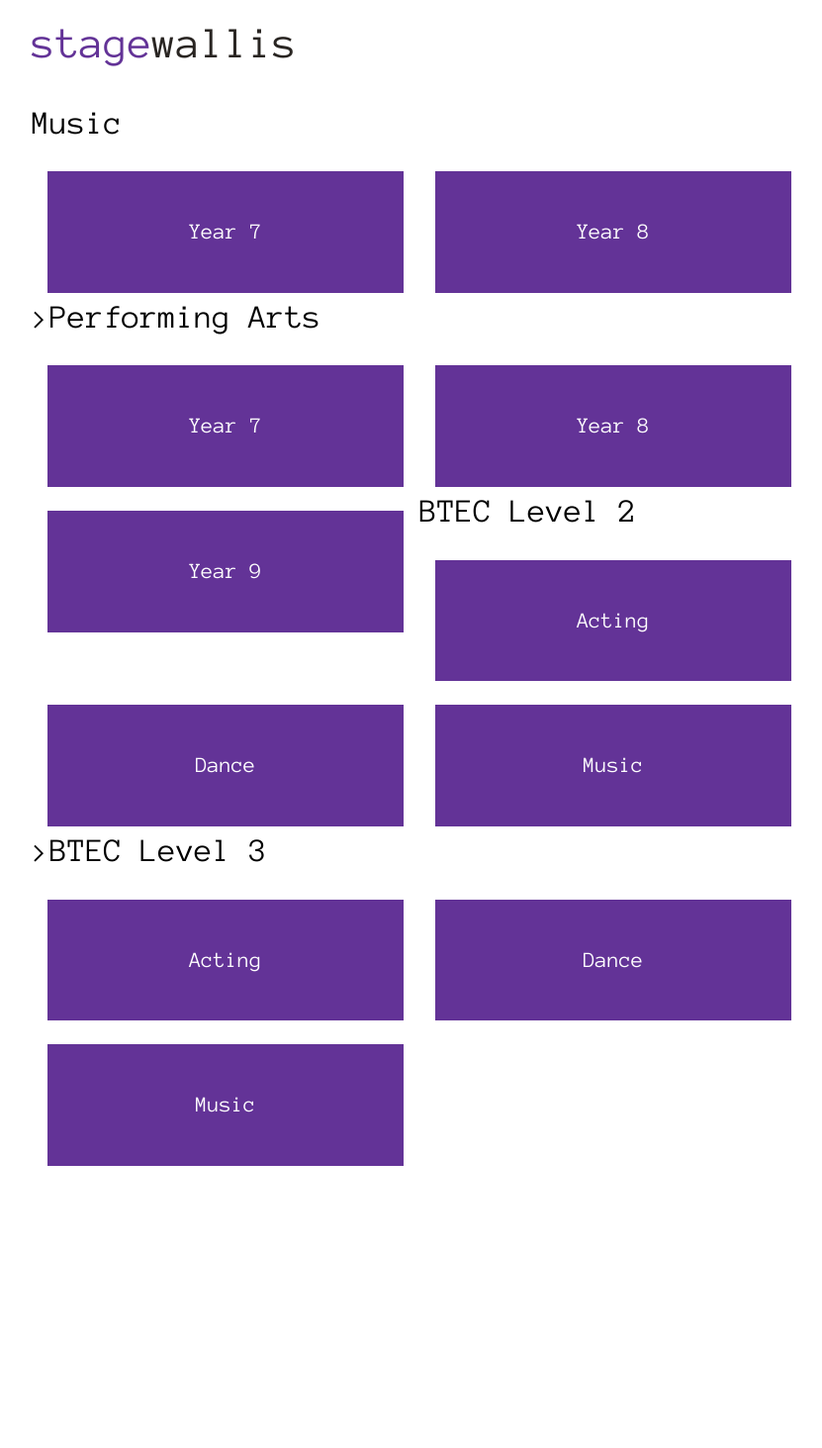
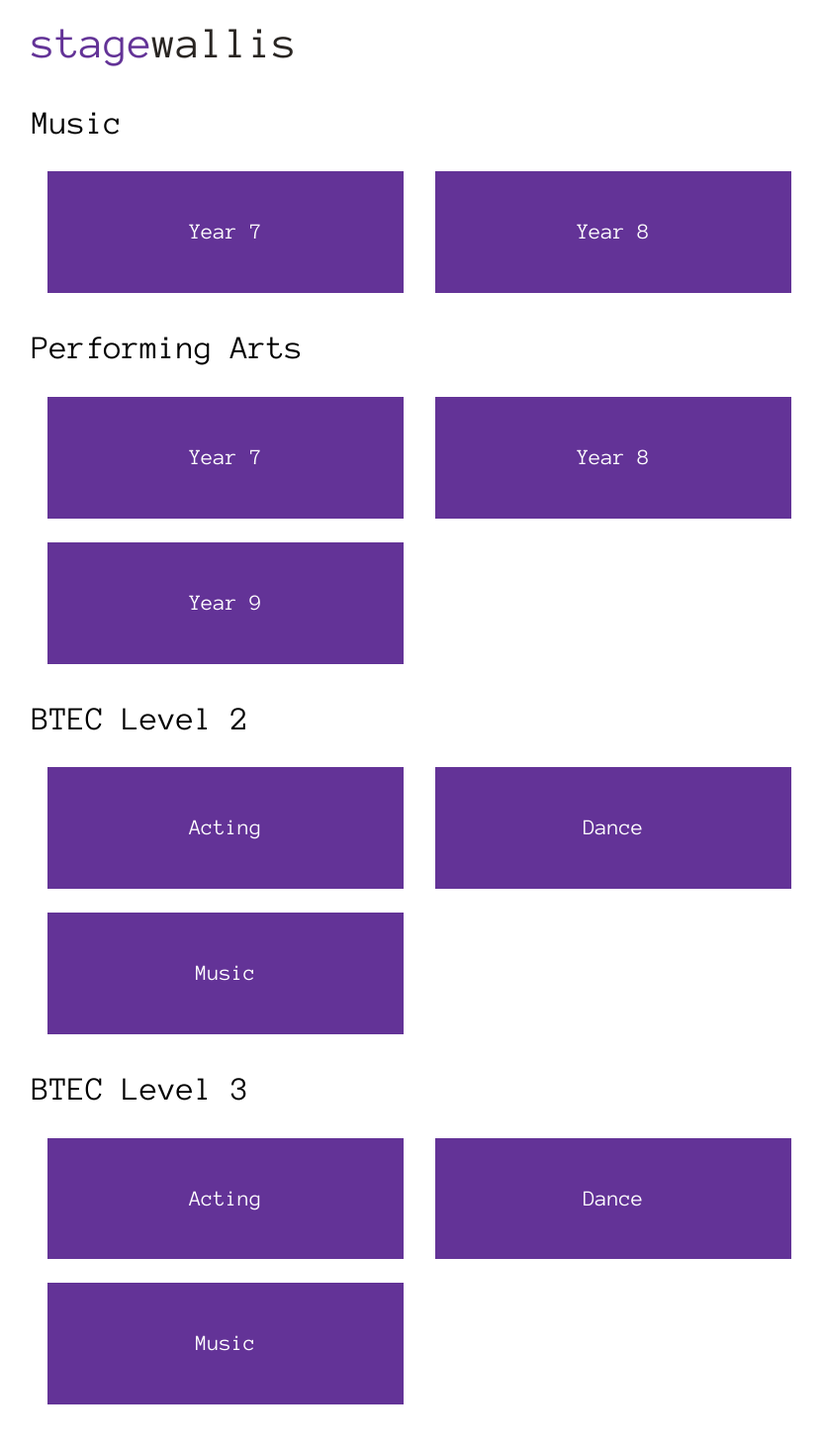
Before and after one commit to MalphasWats/stagewallis.com, a Jekyll site: the page built from index.html, in a window 1280 px wide. Shown: the whole page at 99% size, without its empty margins (208-1039 px from the left). Built offline with Jekyll 4.4.1, drawn with Linux system fonts in a browser that asks for light colours; before the commit the page ends 1190 px from its top, so only the background shows below that.

Commit message:
fix nav overflow

```diff
--- a/index.html
+++ b/index.html
@@ -10,7 +10,7 @@ title: stagewallis.com
             <a href="{{site.baseurl}}/"> Year 8 </a>
         </nav>
 
-<h2>>Performing Arts</h2>
+<h2>Performing Arts</h2>
 
         <nav>
             <a href="{{site.baseurl}}/Year7.html"> Year 7 </a>
@@ -26,7 +26,7 @@ title: stagewallis.com
 			<a href="{{site.baseurl}}/"> Music </a>
         </nav>
 
-<h2>>BTEC Level 3</h2>
+<h2>BTEC Level 3</h2>
 
 		<nav>
             <a href="{{site.baseurl}}/"> Acting </a>
--- a/style/home.css
+++ b/style/home.css
@@ -80,6 +80,11 @@ section p, section nav
 	margin: 1em 0em 1.4em 0em;
 }
 
+section nav
+{
+	overflow:auto;
+}
+
 section nav a
 {
     display:block;
```
